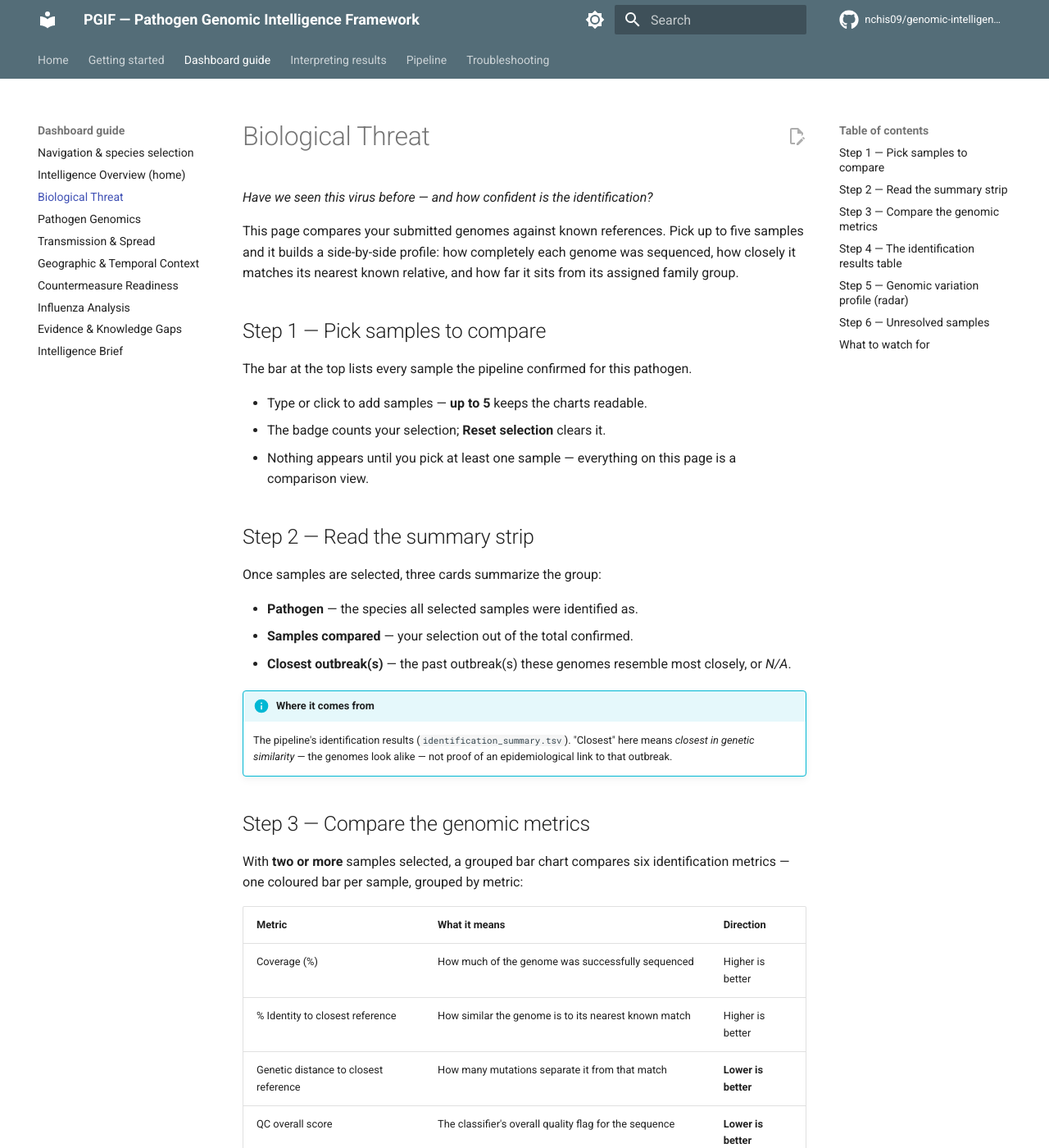
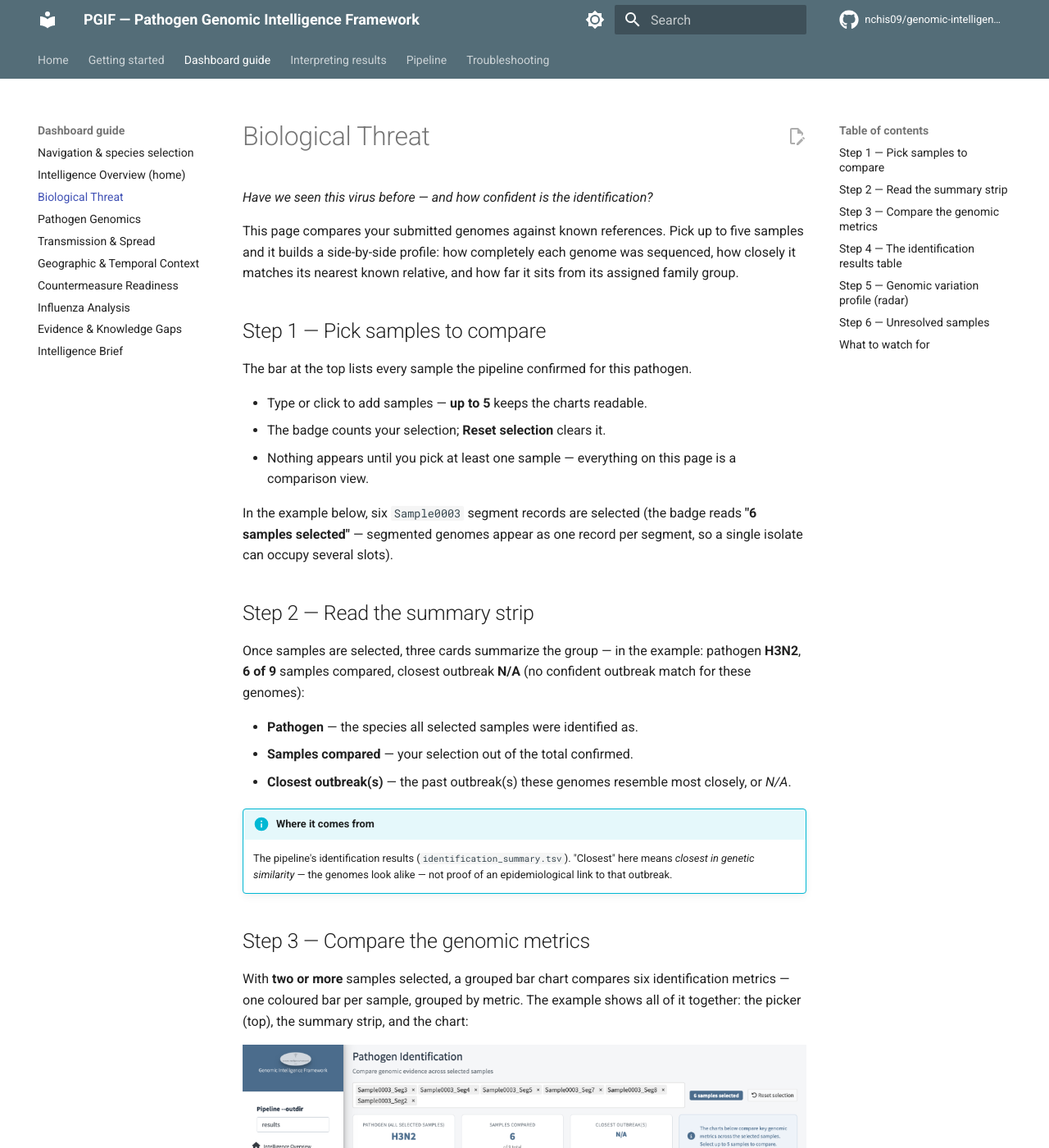
Before and after one commit to nchis09/genomic-intelligence, an MkDocs documentation site: the page built from docs/dashboard/biological-threat.md, in a window 1280 px wide and 1400 px high. Shown: the whole window at 82% size. Built offline with MkDocs 1.6.1 and Material for MkDocs 9.7.7, drawn with Linux system fonts in a browser that asks for light colours; comment, search, counter and statistics services are not loaded; some of the changed text lies outside the part shown.

Commit message:
Add Biological Threat screenshots (workspace + variation radar)

```diff
--- a/docs/dashboard/biological-threat.md
+++ b/docs/dashboard/biological-threat.md
@@ -12,18 +12,20 @@
 The bar at the top lists every sample the pipeline confirmed for this
 pathogen.
 
-<!-- screenshot: images/biological-threat/01-sample-picker.png — selectize bar + badge "3 samples selected" -->
-
 - Type or click to add samples — **up to 5** keeps the charts readable.
 - The badge counts your selection; **Reset selection** clears it.
 - Nothing appears until you pick at least one sample — everything on this
   page is a comparison view.
 
+In the example below, six `Sample0003` segment records are selected (the
+badge reads **"6 samples selected"** — segmented genomes appear as one
+record per segment, so a single isolate can occupy several slots).
+
 ## Step 2 — Read the summary strip
 
-Once samples are selected, three cards summarize the group:
-
-<!-- screenshot: images/biological-threat/02-summary-strip.png — pathogen / samples compared / closest outbreak cards -->
+Once samples are selected, three cards summarize the group — in the example:
+pathogen **H3N2**, **6 of 9** samples compared, closest outbreak **N/A**
+(no confident outbreak match for these genomes):
 
 - **Pathogen** — the species all selected samples were identified as.
 - **Samples compared** — your selection out of the total confirmed.
@@ -39,9 +41,11 @@
 ## Step 3 — Compare the genomic metrics
 
 With **two or more** samples selected, a grouped bar chart compares six
-identification metrics — one coloured bar per sample, grouped by metric:
+identification metrics — one coloured bar per sample, grouped by metric.
+The example shows all of it together: the picker (top), the summary strip,
+and the chart:
 
-<!-- screenshot: images/biological-threat/03-metric-bars.png — grouped bars, six metric sections on x-axis -->
+![Comparison workspace: sample picker, summary strip, and grouped metric bars for six H3N2 segment records](../images/biological-threat/01-picker-strip-metrics.png)
 
 | Metric | What it means | Direction |
 |---|---|---|
@@ -83,9 +87,9 @@
 The next card has its own picker and draws a **radar chart** of how each
 selected genome differs from the reference: counts of substitutions,
 deletions, insertions, frameshifts, missing bases, ambiguous characters, and
-amino-acid changes.
+amino-acid changes — with the raw counts in the table below:
 
-<!-- screenshot: images/biological-threat/05-radar.png — radar chart, several axes -->
+![Genomic Variation Profile: radar chart over Nextclade variation metrics, with the data table beneath](../images/biological-threat/05-variation-radar.png)
 
 - Each arm is one kind of variation; each coloured shape is one sample.
 - Use it to compare *how* genomes differ, not just *how much*: two samples
```
Also changed, not shown: docs/images/biological-threat/01-picker-strip-metrics.png (added), docs/images/biological-threat/05-variation-radar.png (added).
